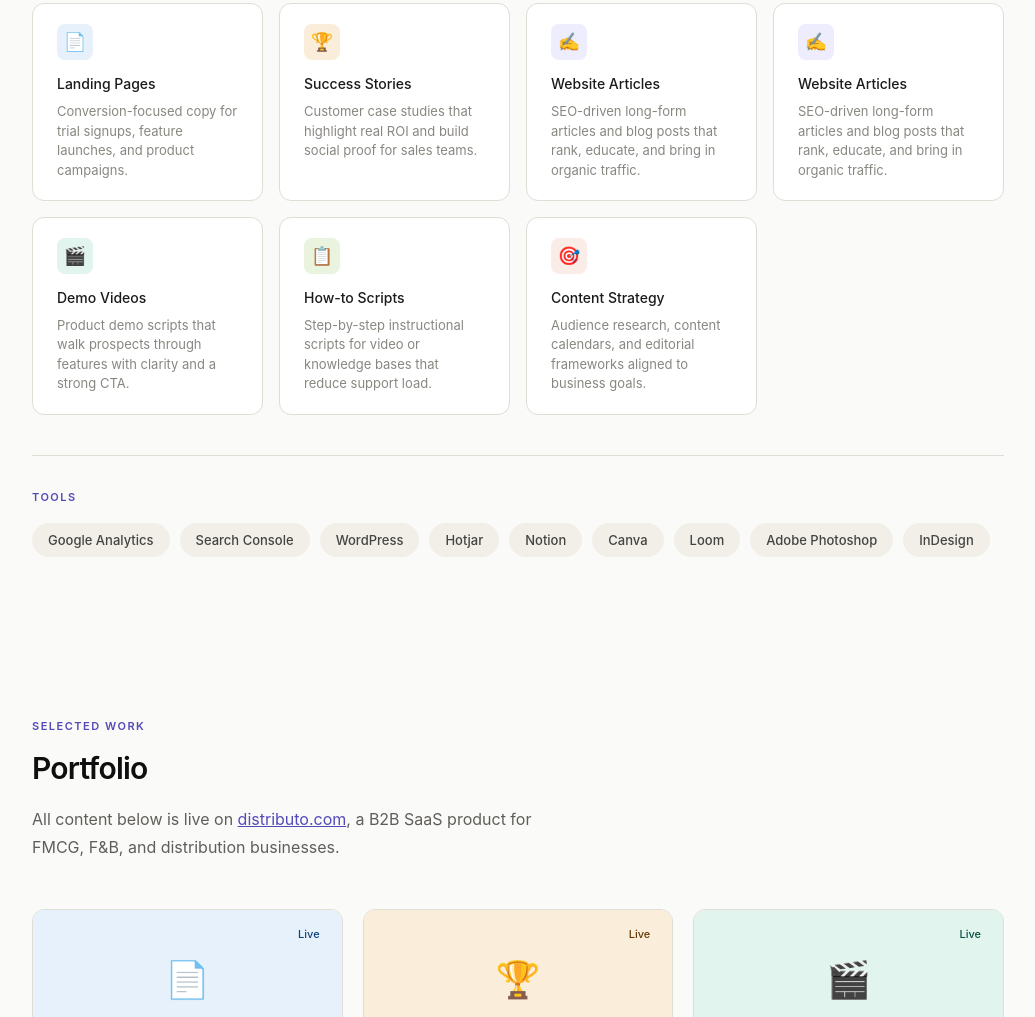
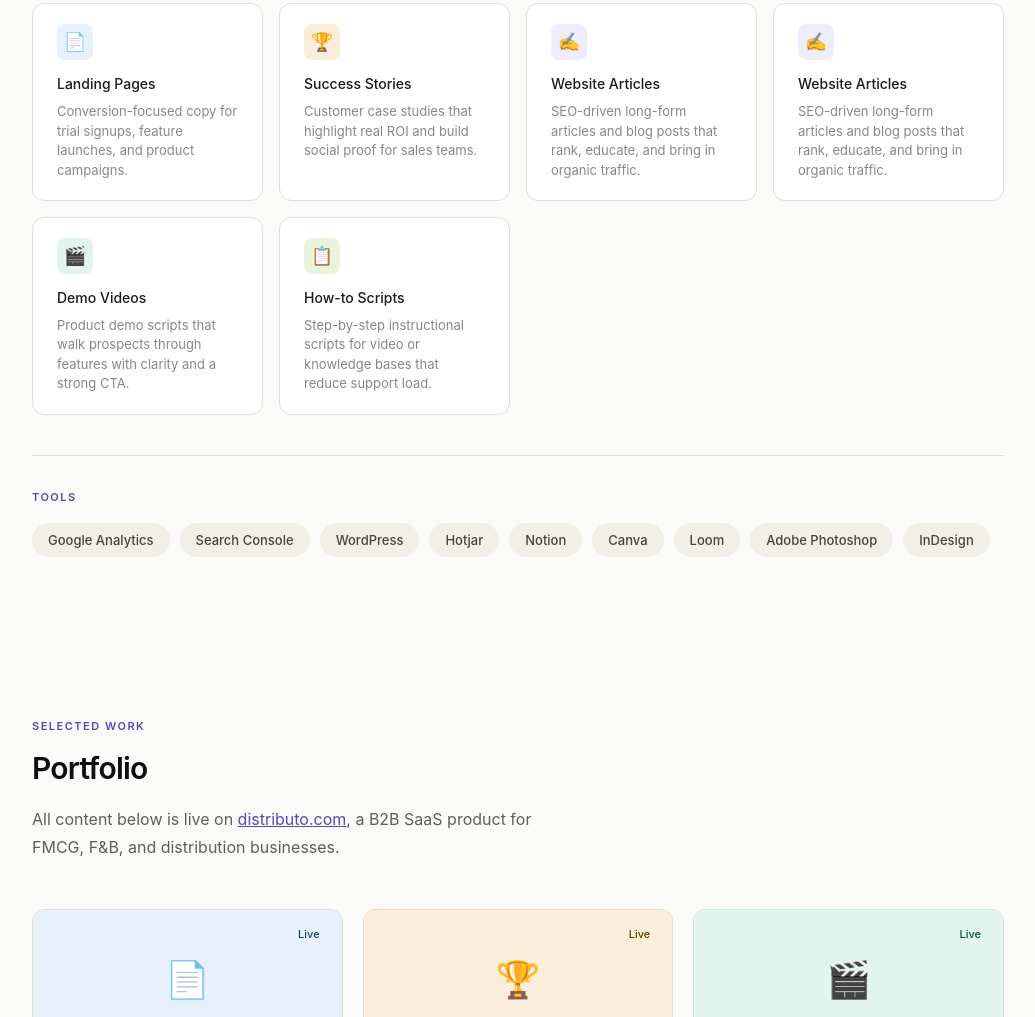
Before and after one commit to suwathyvenugopal/suwathyvenugopal.github.io, a plain HTML site: page index.html in a window 1280 px wide. Shown: the part 2217-3234 px from the top of the page, without its empty margins (122-1157 px from the left). Drawn offline with Linux system fonts and the light colour scheme.

Commit message:
Update index.html
Removed skill - content strategy

```diff
--- a/index.html
+++ b/index.html
@@ -385,11 +385,7 @@
       <h3>How-to Scripts</h3>
       <p>Step-by-step instructional scripts for video or knowledge bases that reduce support load.</p>
     </div>
-    <div class="skill-card">
-      <div class="skill-icon" style="background: var(--coral-50);">🎯</div>
-      <h3>Content Strategy</h3>
-      <p>Audience research, content calendars, and editorial frameworks aligned to business goals.</p>
-    </div>
+
   </div>
   <div style="margin-top: 40px; padding-top: 32px; border-top: 0.5px solid #e0ddd5;">
     <div class="section-label" style="margin-bottom: 16px;">Tools</div>
```
